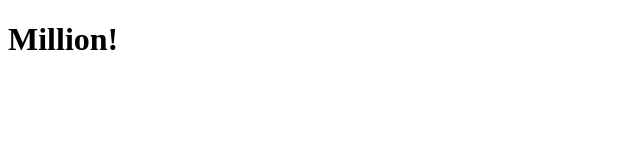
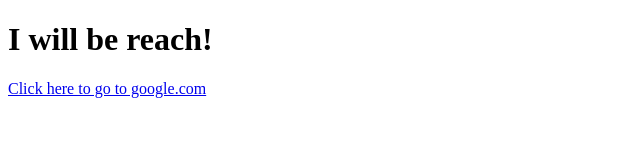
Before and after one commit to 5tommy5/WebTest, a plain HTML site: page site/index.html in a window 1280 px wide. Shown: the whole page, without its empty margins (0-640 px from the left). Drawn offline with Linux system fonts and the light colour scheme.

Commit message:
Now its working fine!

```diff
--- a/site/index.html
+++ b/site/index.html
@@ -7,6 +7,7 @@
   <title>sosok</title>
 </head>
 <body>
-  <h1>Million!</h1>
+  <h1>I will be reach!</h1>
+  <a href="google.com">Click here to go to google.com</a>
 </body>
 </html>
```
